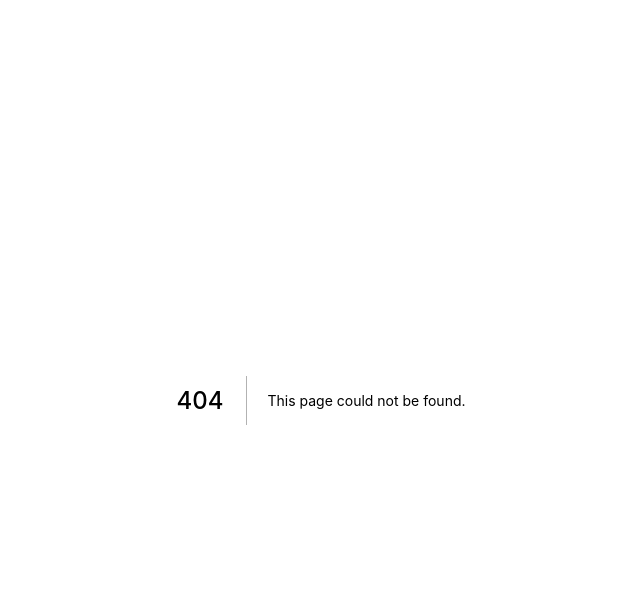
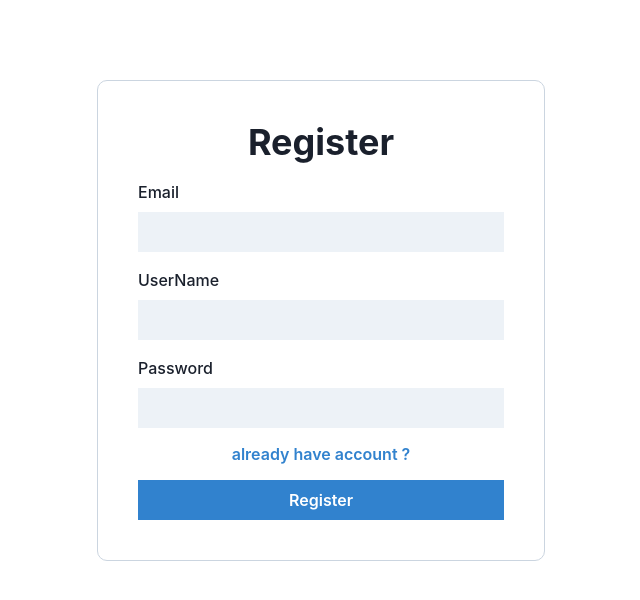
Before and after one commit to FahadAlshemali/TimeRelic, a Next.js app: page /signUp in a window 1280 px wide. Before the commit this address had no page. Shown: the top 600 px of the page, without its empty margins (319-959 px from the left). Built offline with nearby package versions, Linux system fonts and the light colour scheme.

Commit message:
register page

```diff
--- /dev/null
+++ b/pages/signUp.tsx
@@ -0,0 +1,53 @@
+import {
+  Box,
+  Button,
+  FormControl,
+  FormLabel,
+  Heading,
+  HStack,
+  Input,
+  VStack,
+} from "@chakra-ui/react";
+import React from "react";
+
+type Props = {};
+
+export default function signUp({}: Props) {
+  return (
+    <Box
+      w={["full", "md"]}
+      p={[8, 10]}
+      mt={[20, "10vh"]}
+      mx="auto"
+      border={["none", "1px"]}
+      borderColor={["", "gray.300"]}
+      borderRadius={10}
+    >
+      <VStack spacing={4} align="flex-start" w="full">
+        <VStack spacing={1} align={["flex-start", "center"]} w="full">
+          <Heading>Register</Heading>
+        </VStack>
+        <FormControl>
+          <FormLabel>Email</FormLabel>
+          <Input rounded="none" variant="filled" />
+        </FormControl>
+        <FormControl>
+          <FormLabel>UserName</FormLabel>
+          <Input rounded="none" variant="filled" />
+        </FormControl>
+        <FormControl>
+          <FormLabel>Password</FormLabel>
+          <Input rounded="none" variant="filled" type="password" />
+        </FormControl>
+        <HStack w="full" justify="center">
+          <Button variant="link" colorScheme="blue">
+            already have account ?
+          </Button>
+        </HStack>
+        <Button rounded="none" colorScheme="blue" w="full">
+          Register
+        </Button>
+      </VStack>
+    </Box>
+  );
+}
```
Also changed, not shown: 1 other file (tests, documents, lock files or other folders).
